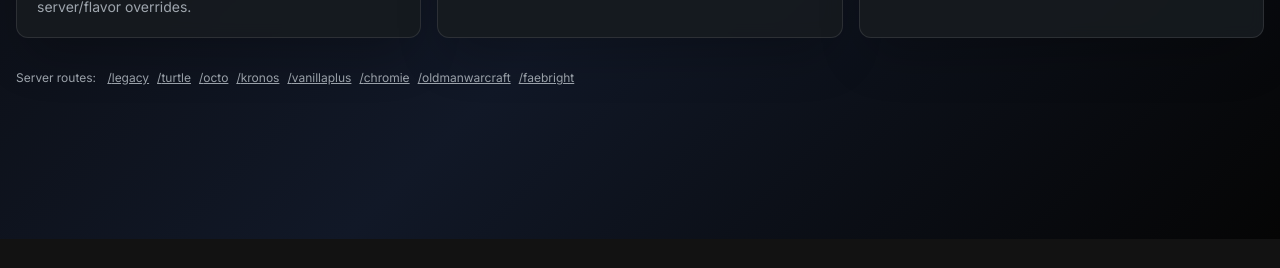
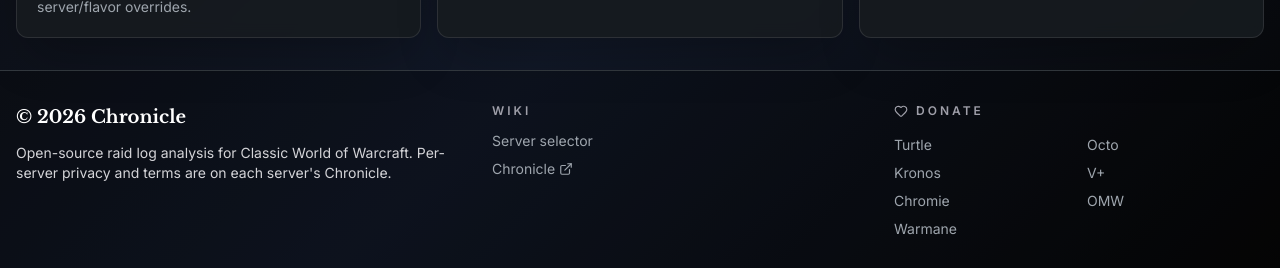
Before and after one commit to Emyrk/chronicle-wiki, a React (Vite) app: page /chromie in a window 1280 px wide. Shown: the part 561-829 px from the top of the page. Before the commit the page ends 800 px from the top, so only its background shows below. Built offline with nearby package versions, Linux system fonts and the light colour scheme.

Commit message:
feat: add Chronicle wiki footer

```diff
--- a/src/components/Layout.tsx
+++ b/src/components/Layout.tsx
@@ -1,6 +1,7 @@
 import { Link, NavLink, Outlet, useParams } from "react-router-dom";
 import { BookOpen, ExternalLink, Home, Search, TreePine } from "lucide-react";
-import { resolveServerContext, serverList } from "@/data/servers";
+import { resolveServerContext } from "@/data/servers";
+import { SiteFooter } from "@/components/SiteFooter";
 import { cn } from "@/lib/utils";
 
 export function Layout() {
@@ -67,9 +68,7 @@ export function Layout() {
       <main className="mx-auto max-w-7xl px-4 py-8">
         <Outlet />
       </main>
-      <footer className="mx-auto max-w-7xl px-4 pb-8 text-xs text-muted-foreground">
-        Server routes: {serverList.slice(0, 8).map((s) => <Link key={s.slug} to={`/${s.slug}`} className="ml-2 underline hover:text-white">/{s.slug}</Link>)}
-      </footer>
+      <SiteFooter />
     </div>
   );
 }
--- /dev/null
+++ b/src/components/SiteFooter.tsx
@@ -0,0 +1,43 @@
+import { ExternalLink, Heart } from "lucide-react";
+import { Link } from "react-router-dom";
+import { serverList } from "@/data/servers";
+
+const donationLinks = serverList.filter((server) => server.donationUrl);
+
+export function SiteFooter() {
+  return (
+    <footer className="border-t border-white/10 bg-black/25">
+      <div className="mx-auto grid max-w-7xl gap-8 px-4 py-8 text-sm text-muted-foreground md:grid-cols-[1.2fr_1fr_1fr]">
+        <section>
+          <p className="font-serif text-lg font-bold text-white">© 2026 Chronicle</p>
+          <p className="mt-3 max-w-xl text-zinc-300">
+            Open-source raid log analysis for Classic World of Warcraft. Per-server privacy and terms are on each server&apos;s Chronicle.
+          </p>
+        </section>
+
+        <nav aria-label="Wiki links">
+          <h2 className="text-xs font-semibold uppercase tracking-[0.25em] text-zinc-400">Wiki</h2>
+          <div className="mt-3 flex flex-col gap-2">
+            <Link to="/" className="hover:text-white">Server selector</Link>
+            <a href="https://chronicleclassic.com/" className="inline-flex items-center gap-1 hover:text-white">
+              Chronicle <ExternalLink className="h-3.5 w-3.5" />
+            </a>
+          </div>
+        </nav>
+
+        <nav aria-label="Donation links">
+          <h2 className="inline-flex items-center gap-2 text-xs font-semibold uppercase tracking-[0.25em] text-zinc-400">
+            <Heart className="h-3.5 w-3.5" /> Donate
+          </h2>
+          <div className="mt-3 grid grid-cols-2 gap-x-4 gap-y-2">
+            {donationLinks.map((server) => (
+              <a key={server.slug} href={server.donationUrl} className="hover:text-white">
+                {server.shortName}
+              </a>
+            ))}
+          </div>
+        </nav>
+      </div>
+    </footer>
+  );
+}
--- a/src/data/servers.ts
+++ b/src/data/servers.ts
@@ -7,7 +7,6 @@ export const flavors: Record<string, WikiFlavor> = {
     expansion: "vanilla",
     clientVersion: "1.12.1",
     defaultDatasetId: "legacy",
-    iconBucket: "azerothcore",
     maxLevel: 60,
     maxTalentPoints: 51,
   },
@@ -17,7 +16,6 @@ export const flavors: Record<string, WikiFlavor> = {
     expansion: "vanilla",
     clientVersion: "1.12.1",
     defaultDatasetId: "turtle",
-    iconBucket: "turtle",
     maxLevel: 60,
     maxTalentPoints: 51,
     fallbackFlavor: "legacy",
@@ -28,7 +26,6 @@ export const flavors: Record<string, WikiFlavor> = {
     expansion: "vanilla",
     clientVersion: "1.12.1",
     defaultDatasetId: "vanillaplus",
-    iconBucket: "vanillaplus",
     maxLevel: 60,
     maxTalentPoints: 51,
     fallbackFlavor: "legacy",
@@ -39,7 +36,6 @@ export const flavors: Record<string, WikiFlavor> = {
     expansion: "vanilla",
     clientVersion: "1.12.1",
     defaultDatasetId: "legacy",
-    iconBucket: "kronos",
     maxLevel: 60,
     maxTalentPoints: 51,
     fallbackFlavor: "legacy",
@@ -49,7 +45,6 @@ export const flavors: Record<string, WikiFlavor> = {
     name: "Wrath of the Lich King",
     expansion: "wotlk",
     clientVersion: "3.3.5a",
-    iconBucket: "azerothcore",
     maxLevel: 80,
     maxTalentPoints: 71,
   },
@@ -58,7 +53,6 @@ export const flavors: Record<string, WikiFlavor> = {
     name: "TBC-style 3.3.5a",
     expansion: "tbc",
     clientVersion: "3.3.5a",
-    iconBucket: "azerothcore",
     maxLevel: 70,
     maxTalentPoints: 61,
   },
@@ -76,6 +70,7 @@ export const servers: Record<string, WikiServer> = {
     logoUrl: "https://chronicleclassic.com/chronicle-logo.svg",
     bannerUrl: "https://chronicleclassic.com/chronicle-logo.svg",
     flavor: "legacy",
+    iconBucket: "azerothcore",
     theme: { primary: "#f59e0b", accent: "#fde68a" },
   },
   turtle: {
@@ -92,6 +87,7 @@ export const servers: Record<string, WikiServer> = {
     bannerUrl: "https://chronicleclassic.com/servers/turtle/banner.webp",
     flavor: "nightmares-of-ursol",
     iconBucket: "turtle",
+    donationUrl: "https://turtlecraft.gg/#/donate",
     theme: { primary: "#2f8f5b", accent: "#a3e635" },
   },
   octo: {
@@ -107,6 +103,7 @@ export const servers: Record<string, WikiServer> = {
     bannerUrl: "https://chronicleclassic.com/servers/octowow/banner.jpg",
     flavor: "nightmares-of-ursol",
     iconBucket: "octowow",
+    donationUrl: "https://octowow.st/donate",
     theme: { primary: "#0891b2", accent: "#67e8f9" },
   },
   kronos: {
@@ -122,6 +119,7 @@ export const servers: Record<string, WikiServer> = {
     bannerUrl: "https://chronicleclassic.com/servers/kronos/banner.jpg",
     flavor: "kronos",
     iconBucket: "kronos",
+    donationUrl: "https://manager.twinstar-wow.com/",
     theme: { primary: "#b45309", accent: "#fbbf24" },
   },
   vanillaplus: {
@@ -137,6 +135,7 @@ export const servers: Record<string, WikiServer> = {
     bannerUrl: "https://chronicleclassic.com/servers/vanillaplus/banner.png",
     flavor: "vanillaplus",
     iconBucket: "vanillaplus",
+    donationUrl: "https://www.patreon.com/VanillaPlus",
     theme: { primary: "#7c3aed", accent: "#c4b5fd" },
   },
   chromie: {
@@ -151,6 +150,7 @@ export const servers: Record<string, WikiServer> = {
     bannerUrl: "https://icons.chronicleclassic.com/servers/chromiecraft/chromie-banner.png",
     flavor: "wotlk",
     iconBucket: "azerothcore",
+    donationUrl: "https://chromiecraft.com/en/donations-info/",
     theme: { primary: "#d946ef", accent: "#f0abfc" },
   },
   oldmanwarcraft: {
@@ -166,6 +166,7 @@ export const servers: Record<string, WikiServer> = {
     bannerUrl: "https://chronicleclassic.com/servers/oldmanwarcraft/banner.webp",
     flavor: "wotlk",
     iconBucket: "azerothcore",
+    donationUrl: "https://oldmanwarcraft.com/donate",
     theme: { primary: "#64748b", accent: "#cbd5e1" },
   },
   faebright: {
@@ -208,6 +209,7 @@ export const servers: Record<string, WikiServer> = {
     bannerUrl: "https://icons.chronicleclassic.com/servers/warmane/warmane-banner.png",
     flavor: "wotlk",
     iconBucket: "warmane",
+    donationUrl: "https://www.warmane.com/account/donate",
     theme: { primary: "#f97316", accent: "#fed7aa" },
   },
 };
--- a/src/lib/icons.ts
+++ b/src/lib/icons.ts
@@ -1,7 +1,7 @@
 import type { ResolvedServerContext } from "@/types";
 
 export function iconBucketForContext(context: ResolvedServerContext) {
-  return context.server.iconBucket ?? context.flavor.iconBucket ?? "azerothcore";
+  return context.server.iconBucket;
 }
 
 export function iconUrl(texture: string, context: ResolvedServerContext) {
--- a/src/pages/HomePage.tsx
+++ b/src/pages/HomePage.tsx
@@ -1,9 +1,11 @@
 import { Link } from "react-router-dom";
 import { Github } from "lucide-react";
+import { SiteFooter } from "@/components/SiteFooter";
 import { serverList } from "@/data/servers";
 
 export function HomePage() {
   return (
+    <div className="min-h-screen">
       <main className="mx-auto max-w-7xl px-4 py-10">
         <section className="mb-8 text-center">
           <img src="https://chronicleclassic.com/chronicle-logo.svg" alt="Chronicle" className="mx-auto mb-6 h-20" />
@@ -42,5 +44,7 @@ export function HomePage() {
           ))}
         </section>
       </main>
+      <SiteFooter />
+    </div>
   );
 }
--- a/src/types.ts
+++ b/src/types.ts
@@ -13,7 +13,8 @@ export interface WikiServer {
   logoUrl: string;
   bannerUrl: string;
   flavor: string;
-  iconBucket?: string;
+  iconBucket: string;
+  donationUrl?: string;
   theme: {
     primary: string;
     accent: string;
@@ -26,7 +27,6 @@ export interface WikiFlavor {
   expansion: Expansion;
   clientVersion: string;
   defaultDatasetId?: string;
-  iconBucket?: string;
   maxLevel: number;
   maxTalentPoints: number;
   fallbackFlavor?: string;
```
Also changed, not shown: 1 other file (tests, documents, lock files or other folders). Lines whose indentation alone changed are shown as unchanged.
